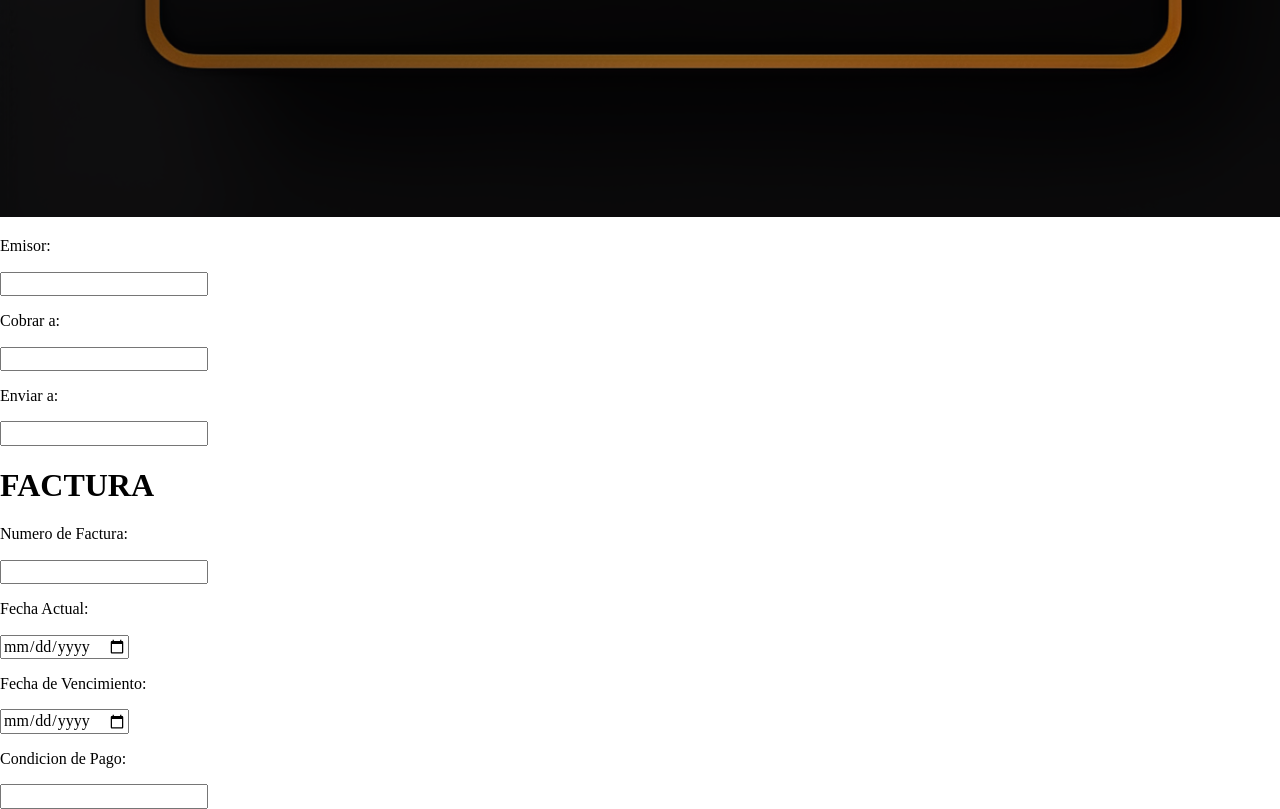
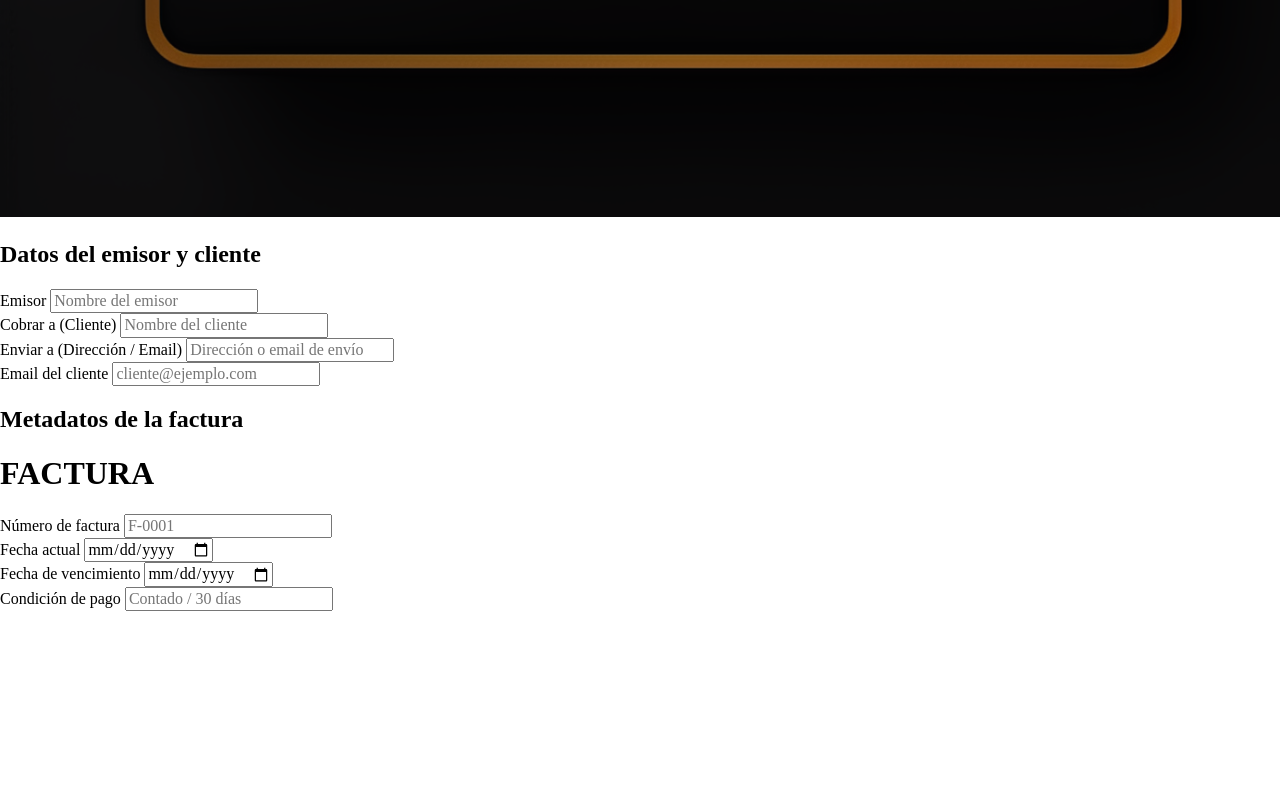
Before and after one commit to BrandonVisosoDev/FACTURADOR, a Django app: page / in a window 1280 px wide. Shown: the part 1063-1872 px from the top of the page. After the commit the page ends 1674 px from the top, so only its background shows below. Run offline with Django 5.2, Linux system fonts and the light colour scheme; some libraries are stand-ins or nearby versions.

Commit message:
Se mejora estructura del primer html

```diff
--- a/templates/facturador1.html
+++ b/templates/facturador1.html
@@ -19,39 +19,77 @@
 </head>
 <body>
 
-    <div class = "columna1">
+
+<main class="invoice">
+  <form class="invoice-form" method="post" novalidate>
+    {% csrf_token %}
+
+    <!-- Header / Logo -->
+    <header class="invoice-header">
+      <img src="{% static 'img/logo.png' %}" alt="Logo Edelyx" class="invoice-logo" />
+    </header>
+
+    <!-- Contenedor principal con columnas izquierda y derecha -->
+    <div class="invoice-grid">
+      <!-- Columna izquierda: Emisor / Cliente / Envío -->
+      <section class="columna columna-left" aria-labelledby="datos-emisor">
+        <h2 id="datos-emisor" class="visually-hidden">Datos del emisor y cliente</h2>
+
+        <div class="field">
+          <label for="emisor_name">Emisor</label>
+          <input id="emisor_name" name="emisor_name" type="text" placeholder="Nombre del emisor" />
+        </div>
+
+        <div class="field">
+          <label for="cobrar_a">Cobrar a (Cliente)</label>
+          <input id="cobrar_a" name="cobrar_a" type="text" placeholder="Nombre del cliente" />
+        </div>
+
+        <div class="field">
+          <label for="enviar_a">Enviar a (Dirección / Email)</label>
+          <input id="enviar_a" name="enviar_a" type="text" placeholder="Dirección o email de envío" />
+        </div>
+
+        <div class="field">
+          <label for="cliente_email">Email del cliente</label>
+          <input id="cliente_email" name="cliente_email" type="email" placeholder="cliente@ejemplo.com" />
+        </div>
+      </section>
+
+      <!-- Columna derecha: Metadatos de la factura -->
+      <section class="columna columna-right" aria-labelledby="datos-factura">
+        <h2 id="datos-factura" class="visually-hidden">Metadatos de la factura</h2>
+
+        <h1 class="invoice-title">FACTURA</h1>
+
+        <div class="field">
+          <label for="invoice_number">Número de factura</label>
+          <input id="invoice_number" name="invoice_number" type="text" placeholder="F-0001" />
+        </div>
+
+        <div class="field">
+          <label for="date_issued">Fecha actual</label>
+          <input id="date_issued" name="date_issued" type="date" />
+        </div>
+
+        <div class="field">
+          <label for="due_date">Fecha de vencimiento</label>
+          <input id="due_date" name="due_date" type="date" />
+        </div>
+
+        <div class="field">
+          <label for="payment_terms">Condición de pago</label>
+          <input id="payment_terms" name="payment_terms" type="text" placeholder="Contado / 30 días" />
+        </div>
+      </section>
+    </div>
+
+    <!-- Aquí seguirán los siguientes bloques (productos, resumen, acciones) -->
+  </form>
+</main>
 
 
-        <img src="{% static 'img/logo.png' %}" alt="Logo_Edelyx">
 
-        <p>Emisor:</p>
-        <input type="text">
-
-        <p>Cobrar a:</p>
-        <input type="text">
-
-        <p>Enviar a:</p>
-        <input type="text">
-
-        <div class="columna2">
-
-            <h1>FACTURA</h1>
-
-            <p>Numero de Factura:</p>
-            <input type="text">
-
-            <p>Fecha Actual:</p>
-            <input type="date">
-
-            <p>Fecha de Vencimiento:</p>
-            <input type="date">
-
-            <p>Condicion de Pago:</p>
-            <input type="text">
-
-        </div>
-
-    </div>
 
 
 </body>
```
